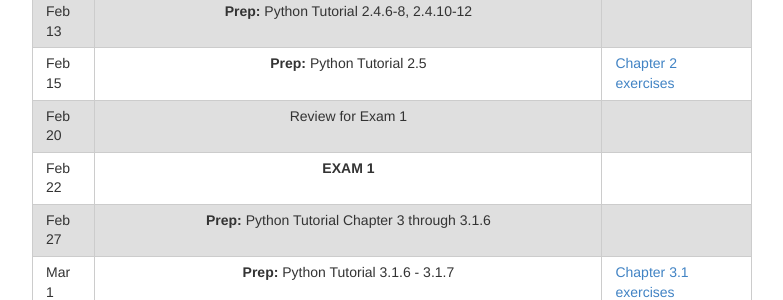
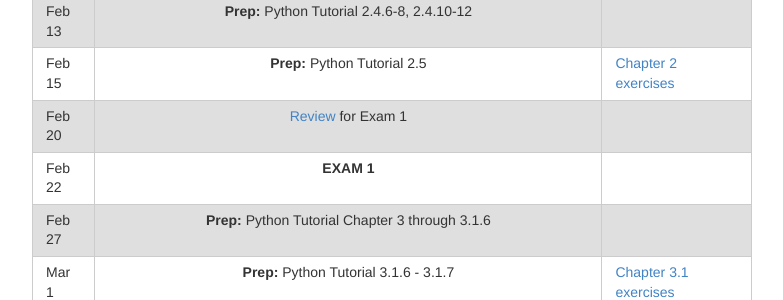
Before and after one commit to hwheeler01/comp150, a Jekyll site: the page built from syllabus.md, in a window 1280 px wide and 900 px high, scrolled down 5556 px. Shown: the part 152-452 px from the top of the window, without its empty margins (248-1031 px from the left). Built offline with Jekyll 4.4.1, drawn with Linux system fonts in a browser that asks for light colours; part of the change alters nothing that is shown.

```diff
--- a/syllabus.md
+++ b/syllabus.md
@@ -214,7 +214,7 @@ In the Activities column **"Prep:"** means preparation done *before* class with
 |Feb 8|**Prep:** Python Tutorial 2.4.1, 2.4.2, 2.4.5  |
 |Feb 13|**Prep:** Python Tutorial 2.4.6-8, 2.4.10-12 |
 |Feb 15|**Prep:** Python Tutorial 2.5 |<a href="http://hwheeler01.github.io/comp150/HW/CheckOnTutorial-2.html">Chapter 2 exercises</a>|
-|Feb 20|Review for Exam 1 | |
+|Feb 20|[Review](http://hwheeler01.github.io/comp150/exam1_reivew.pdf) for Exam 1 | |
 |Feb 22|**EXAM 1** |
 |Feb 27|**Prep:** Python Tutorial  Chapter 3 through 3.1.6 |
 |Mar 1|**Prep:** Python Tutorial 3.1.6 - 3.1.7 | <a href="http://hwheeler01.github.io/comp150/HW/CheckOnTutorial-3.html">Chapter 3.1 exercises</a> |
```
Also changed, not shown: 1 other file.
